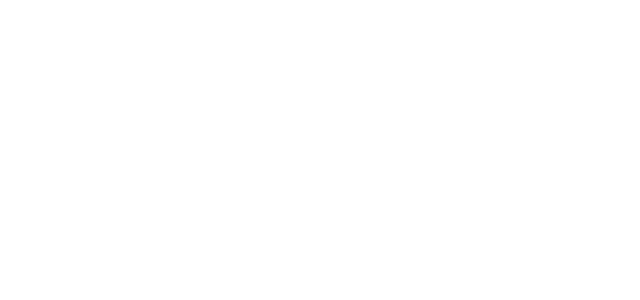
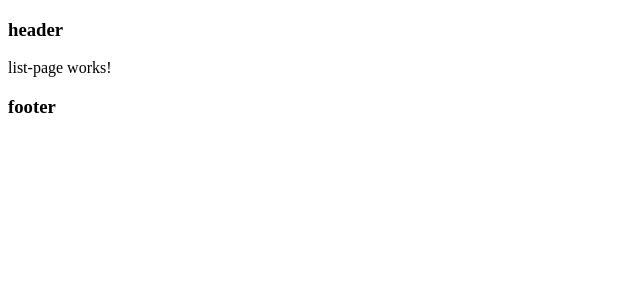
Before and after one commit to Pilo28/heroesApp, an Angular app: page /heroes/list in a window 1280 px wide. Before the commit this address led to /. Shown: the top 300 px of the page, without its empty margins (0-640 px from the left). Built offline with nearby package versions, Linux system fonts and the light colour scheme.

Commit message:
added routing

```diff
--- a/src/app/app-routing.module.ts
+++ b/src/app/app-routing.module.ts
@@ -1,7 +1,30 @@
 import { NgModule } from '@angular/core';
 import { RouterModule, Routes } from '@angular/router';
+import { ErrorPageComponent } from './shared/pages/error-page/error-page.component';
 
-const routes: Routes = [];
+const routes: Routes = [
+  {
+    path: 'auth',
+    loadChildren: () => import('./core/core.module').then(m => m.CoreModule)
+  },
+  {
+    path: 'heroes',
+    loadChildren: () => import('./features/features.module').then(m => m.FeaturesModule)
+  },
+  {
+    path: '404',
+    component: ErrorPageComponent
+  },
+  {
+    path: '',
+    redirectTo: '/heroes',
+    pathMatch: 'full'
+  },
+  {
+    path: '**',
+    redirectTo: '/404'
+  }
+];
 
 @NgModule({
   imports: [RouterModule.forRoot(routes)],
--- a/src/app/core/auth/pages/layout-page/layout-page.component.html
+++ b/src/app/core/auth/pages/layout-page/layout-page.component.html
@@ -1 +1,2 @@
 <p>layout-page works!</p>
+<router-outlet></router-outlet>
--- a/src/app/core/core-routing.module.ts
+++ b/src/app/core/core-routing.module.ts
@@ -1,7 +1,20 @@
 import { NgModule } from '@angular/core';
 import { RouterModule, Routes } from '@angular/router';
+import { LayoutPageComponent } from './auth/pages/layout-page/layout-page.component';
+import { LoginPageComponent } from './auth/pages/login-page/login-page.component';
+import { RegisterPageComponent } from './auth/pages/register-page/register-page.component';
 
-const routes: Routes = [];
+const routes: Routes = [
+  {
+    path: '',
+    component: LayoutPageComponent,
+    children: [
+      {path: 'login', component: LoginPageComponent},
+      {path: 'new-account', component: RegisterPageComponent},
+      {path: '**', redirectTo: 'login'},
+    ]
+  }
+];
 
 @NgModule({
   imports: [RouterModule.forChild(routes)],
--- a/src/app/features/features-routing.module.ts
+++ b/src/app/features/features-routing.module.ts
@@ -1,7 +1,26 @@
 import { NgModule } from '@angular/core';
 import { RouterModule, Routes } from '@angular/router';
+import { LayoutPageComponent } from './heroes/pages/layout-page/layout-page.component';
+import { NewPageComponent } from './heroes/pages/new-page/new-page.component';
+import { SearchPageComponent } from './heroes/pages/search-page/search-page.component';
+import { ListPageComponent } from './heroes/pages/list-page/list-page.component';
+import { HeroPageComponent } from './heroes/pages/hero-page/hero-page.component';
 
-const routes: Routes = [];
+const routes: Routes = [
+  {
+    path: '',
+    component: LayoutPageComponent,
+    children: [
+      {path: 'new-hero', component: NewPageComponent},
+      {path: 'search', component: SearchPageComponent},
+      {path: 'edit/:id', component: NewPageComponent},
+      {path: 'list', component: ListPageComponent},
+      {path: ':id', component: HeroPageComponent},
+      {path: '**', redirectTo: 'list'},
+
+    ]
+  }
+];
 
 @NgModule({
   imports: [RouterModule.forChild(routes)],
--- a/src/app/features/heroes/pages/layout-page/layout-page.component.html
+++ b/src/app/features/heroes/pages/layout-page/layout-page.component.html
@@ -1 +1,3 @@
-<p>layout-page works!</p>
+<h3>header</h3>
+<router-outlet></router-outlet>
+<h3>footer</h3>
```
